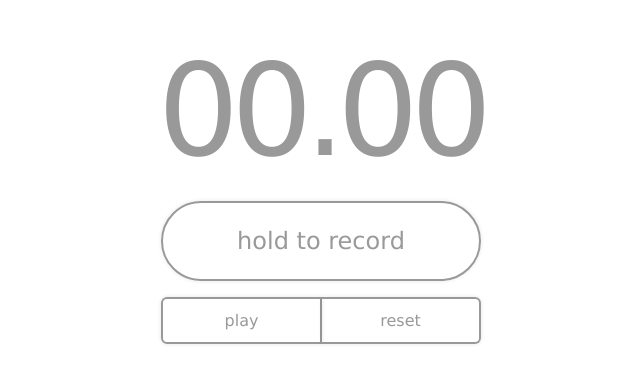
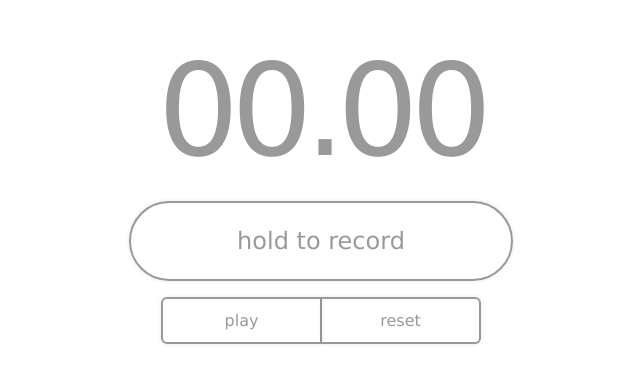
Before and after one commit to garden-nomes/audio-recorder, a Vue app in the folder client/: page / in a window 1280 px wide. Shown: the part 197-580 px from the top of the page, without its empty margins (319-959 px from the left). Built offline with nearby package versions, Linux system fonts and the light colour scheme; no server answers.

Commit message:
client: tweak button styles

```diff
--- a/client/src/components/RecordButton.vue
+++ b/client/src/components/RecordButton.vue
@@ -34,12 +34,12 @@ export default defineComponent({
 
 <style>
 .record-button {
+  transition: transform 100ms ease, box-shadow 100ms ease;
+  transform: translateY(0px);
   font-size: 1.5rem;
   padding: 1.5rem 3rem;
-  width: 20rem;
+  width: 24rem;
   border-radius: 10rem;
-  transition: 150ms background, 150ms color, 150ms border-color,
-    150ms box-shadow ease;
 }
 
 .record-button:not(:disabled) {
@@ -47,16 +47,19 @@ export default defineComponent({
   border-color: #7b0d1e;
 }
 
-.record-button:hover:not(:disabled) {
-  box-shadow: 0 0 4px rgba(0, 0, 0, 0.2), 0 0 8px rgba(159, 32, 66, 0.3);
+.record-button:not(:disabled):hover:not(:active) {
+  transform: translateY(-4px);
+  box-shadow: 0 4px 4px rgba(0, 0, 0, 0.2);
+  background: none;
   border-color: #9f2042;
   color: #9f2042;
-  background: none;
 }
 
-.record-button.isRecording:not(:disabled) {
+.record-button:not(:disabled):active {
+  transition: none;
   background: #7b0d1e;
   border-color: #7b0d1e;
   color: #fff;
+  box-shadow: inset 0 -2px 4px rgba(0, 0, 0, 0.2);
 }
 </style>
--- a/client/src/style.css
+++ b/client/src/style.css
@@ -7,8 +7,8 @@
 body {
   /* font stack from https://css-tricks.com/snippets/css/font-stacks/ */
   font-family: Corbel, "Lucida Grande", "Lucida Sans Unicode", "Lucida Sans",
-    "DejaVu Sans", "Bitstream Vera Sans", "Liberation Sans", Verdana, "Verdana Ref",
-    sans-serif;
+    "DejaVu Sans", "Bitstream Vera Sans", "Liberation Sans", Verdana,
+    "Verdana Ref", sans-serif;
   font-size: 24px;
 }
 
@@ -24,13 +24,12 @@ button {
   }
 
   /* custom styling */
-  border: 2px solid #555;
+  border: 2px solid #777;
   font-size: 1rem;
   padding: 0.75rem 1.5rem;
-  color: #555;
+  color: #777;
   border-radius: 6px;
   box-shadow: 0 0 4px rgba(0, 0, 0, 0.1);
-  transition: 150ms background, 150ms color, 150ms border-color, 150ms box-shadow ease;
   display: block;
 }
 
@@ -41,8 +40,7 @@ button:disabled {
 }
 
 button:hover:not(:disabled) {
-  box-shadow: 0 0 4px rgba(0, 0, 0, 0.2), 0 0 8px rgba(0, 0, 0, 0.5);
-  background: #555;
-  border-color: #555;
+  background: #777;
+  border-color: #777;
   color: #fff;
 }
```
